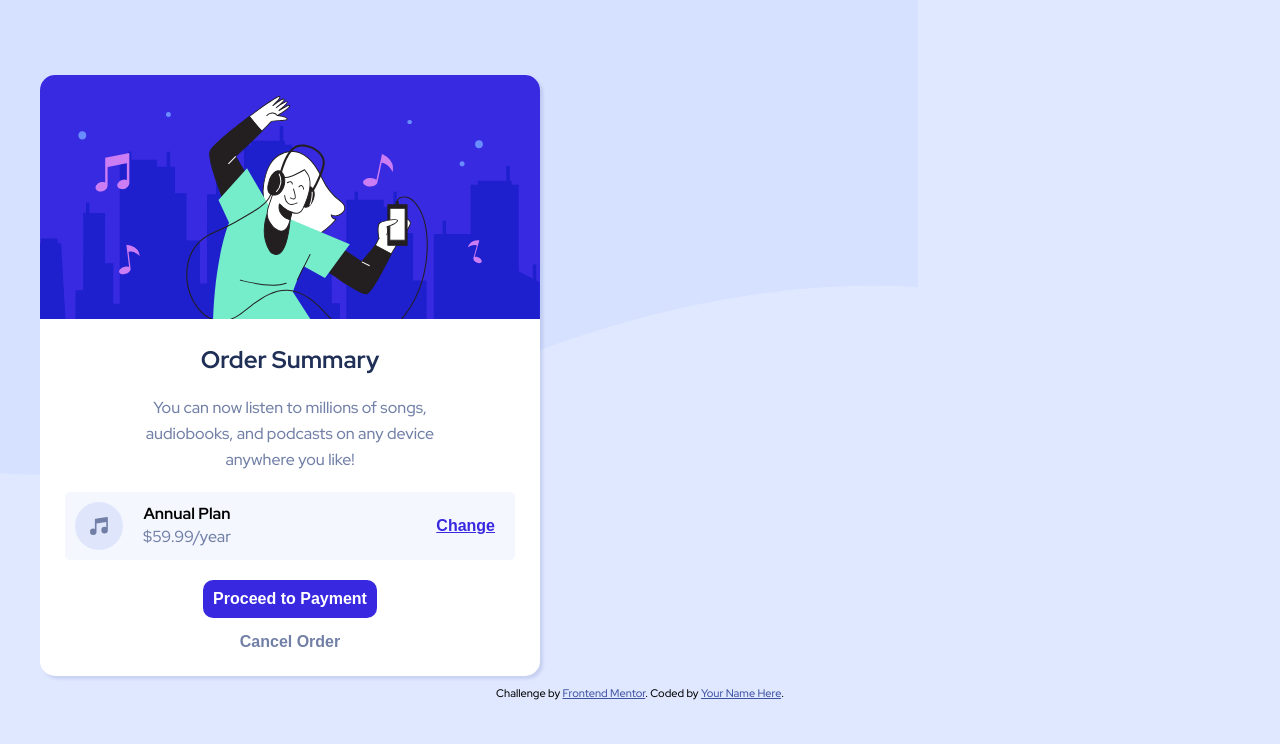
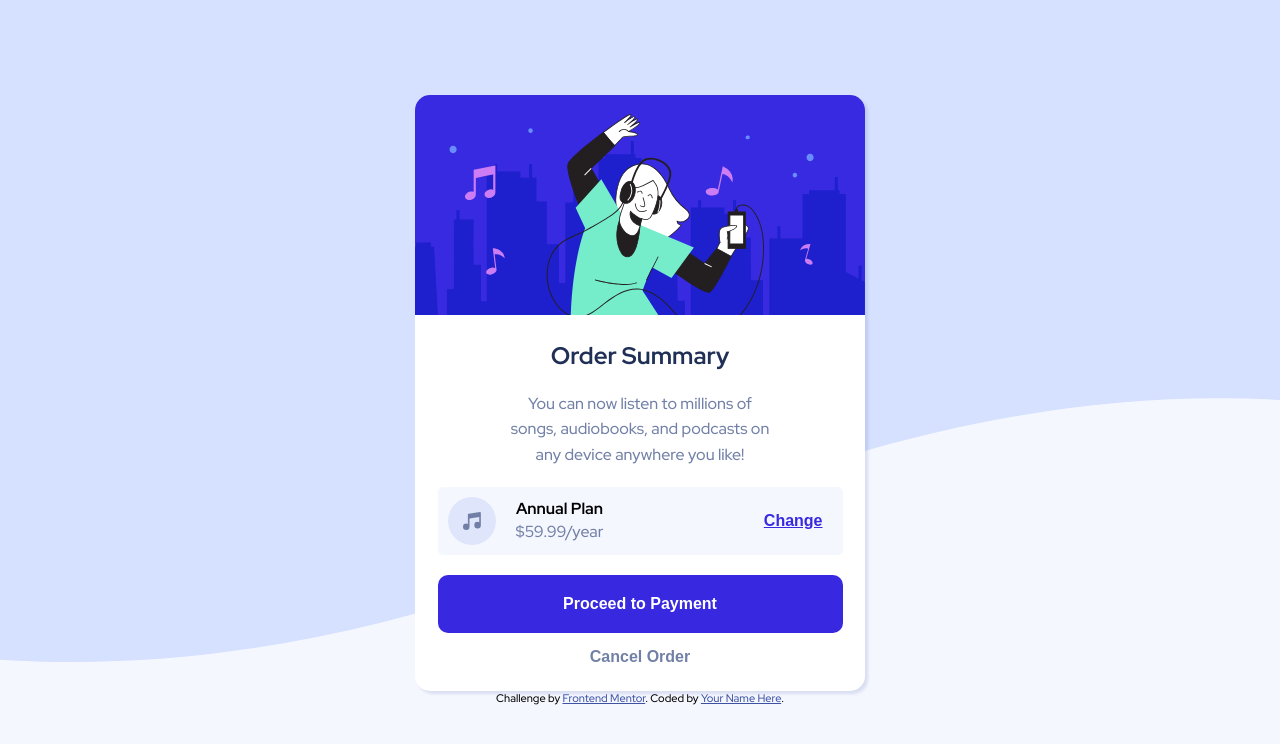
Before and after one commit to amkolpin/Order-Summary-Solution-Frontend-Mentor, a plain HTML site: page index.html in a window 1280 px wide. Drawn offline with Linux system fonts and the light colour scheme.

Commit message:
merged branch when I was messing wih background img

```diff
--- a/index.html
+++ b/index.html
@@ -10,6 +10,7 @@
   <title>Frontend Mentor | Order summary card</title>
 </head>
 <body>
+  <div class="bgimage"></div>
   <div class="container">
     <img class="header" src="images/illustration-hero.svg" alt="">
       <div class="summary-text">
--- a/style.css
+++ b/style.css
@@ -35,17 +35,33 @@ font-family: 'Red Hat Display', sans-serif;*/
     box-sizing: border-box;
 }
 
+img{
+    max-width: 100%;
+}
+
 body{
-
-    height: 400px;
     font-family: 'Red Hat Display', sans-serif;
-    height: 400px;
     background-image: url(images/pattern-background-mobile.svg);
     background-repeat: no-repeat;
     background-size: contain;
+    background-position: top;
+    background-color: hsl(225, 100%, 98%);
+    text-align: center;
+    display: flex;
+    flex-direction: column;
+    align-items: center;
+    justify-content: center;
+    min-height: 100vh;
+    height: 5px;
+}
+
+.bgimage{
     background-color: hsl(225, 100%, 94%);
-    position: relative;
-    text-align: center;
+
+    top: 0;
+    left: 0;
+    right:0;
+    bottom: 0;
 }
 
 p{
@@ -55,20 +71,21 @@ p{
 }
 
 .container{
-    max-width: 500px;
+
+    max-width: 450px;
     background-color: white;
-    margin: 75px 40px 10px 40px;
     padding-bottom: 20px;
     border-radius: 5px;
     box-shadow: 3px 3px 3px hsl(228, 45%, 44%, 0.15);
     border-radius: 15px;
     overflow: hidden;
+
 }
 .container img.header{
     width: 100%;
 }
 .container .summary-text{
-    margin: 20px 100px;
+    margin: 20px 90px;
 }
 
 .container h2{
@@ -108,16 +125,17 @@ p{
     cursor: pointer;
     transition: .3s ease;
     font-weight: bold;
+
 }
 
 .payment{
     border: none;
-    padding: 5px 10px;
+    padding: 20px;
+    width: 90%;
     border-radius: 10px;
     font-size: 16px;
     background-color: hsl(245, 75%, 52%);
     color: white;
-    padding: 10px;
     cursor: pointer;
     transition: .3s ease;
     font-weight: bold;
@@ -152,11 +170,6 @@ p{
 .cancel:hover{
     color: hsl(223, 47%, 23%);
 }
-.container{}
-.container{}
-
-
-
 
 .attribution { font-size: 11px; text-align: center;}
 .attribution a { color: hsl(228, 45%, 44%); }
```
